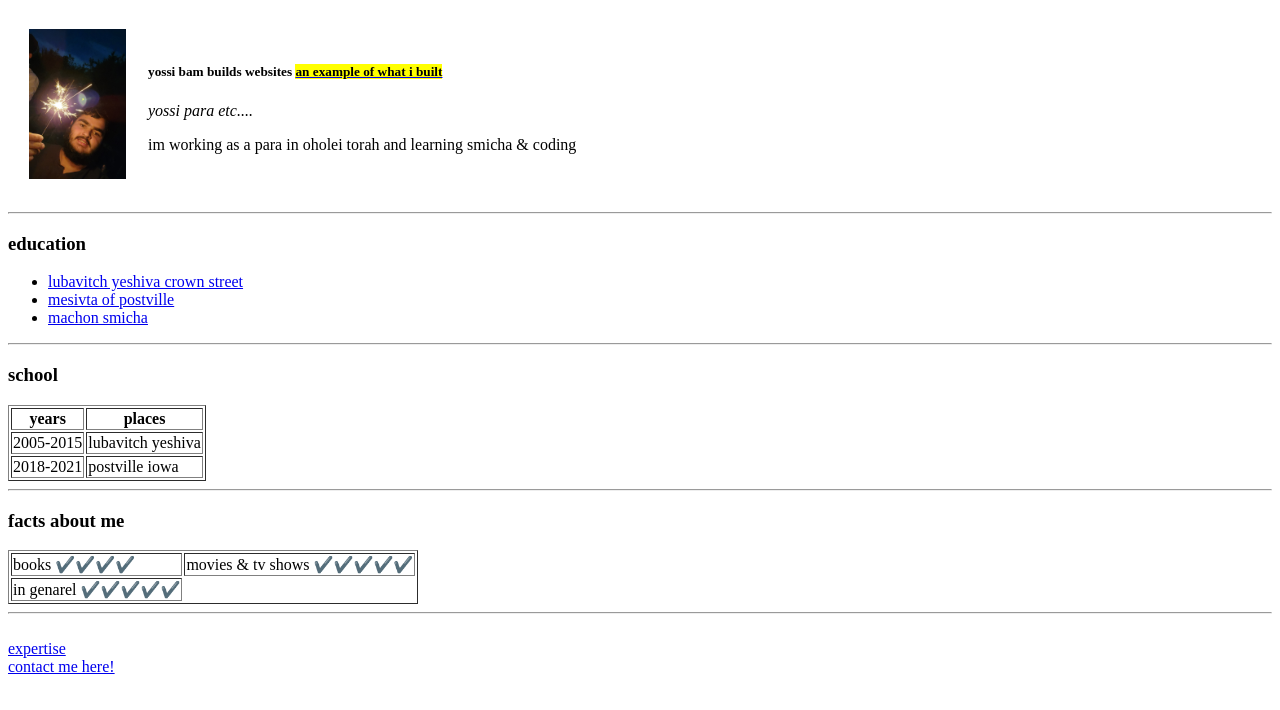
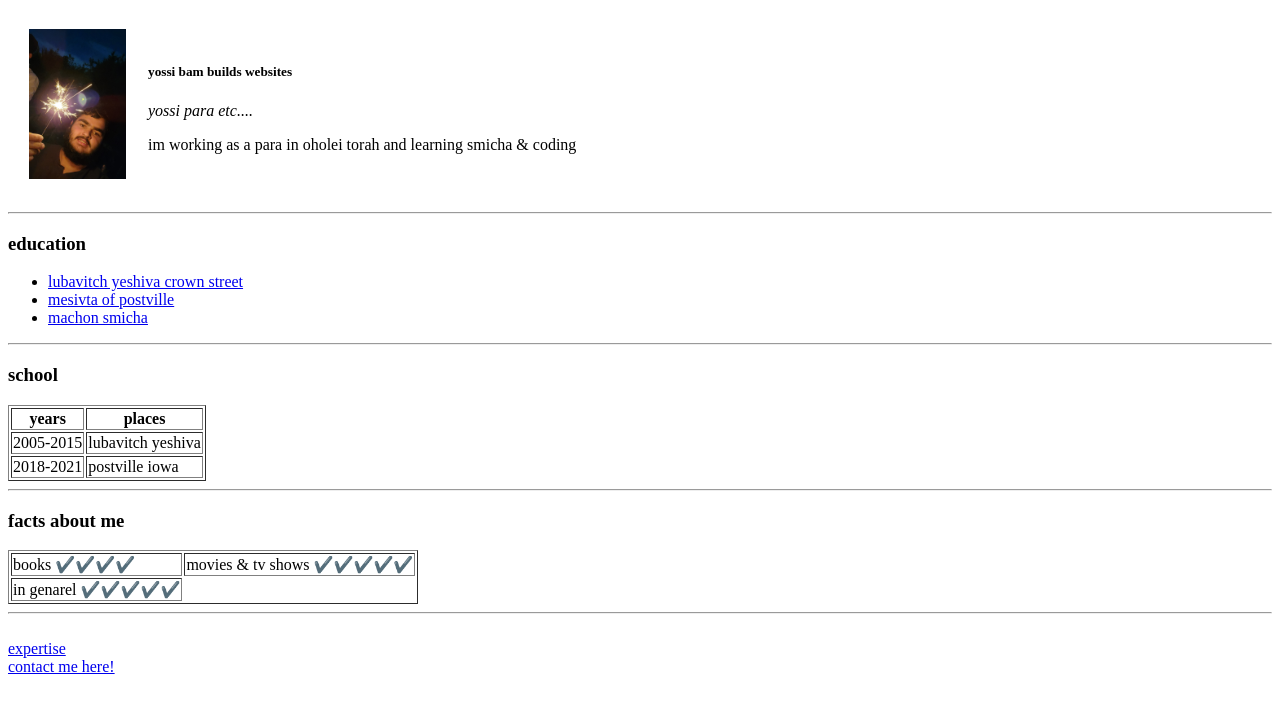
Before and after one commit to yossibam/hr, a plain HTML site: page index.html in a window 1280 px wide. Drawn offline with Linux system fonts and the light colour scheme.

Commit message:
update deleted "what i built" "amazon"

```diff
--- a/index.html
+++ b/index.html
@@ -11,7 +11,7 @@
     <tr>
       <td> <img src="html-personel site/yossi.jpg" alt="yossi bam profile pic" height="150"></td>
       <td>
-        <h5><strong>yossi bam builds websites <a href="https://www.amazon.com/"><mark>an example of what i built</mark></a> </strong></h5>
+        <h5><strong>yossi bam builds websites</strong></h5>
         <p><i>yossi para etc....</i></p>
         <p>im working as a para in oholei torah and learning smicha & coding</p>
       </td>
```
